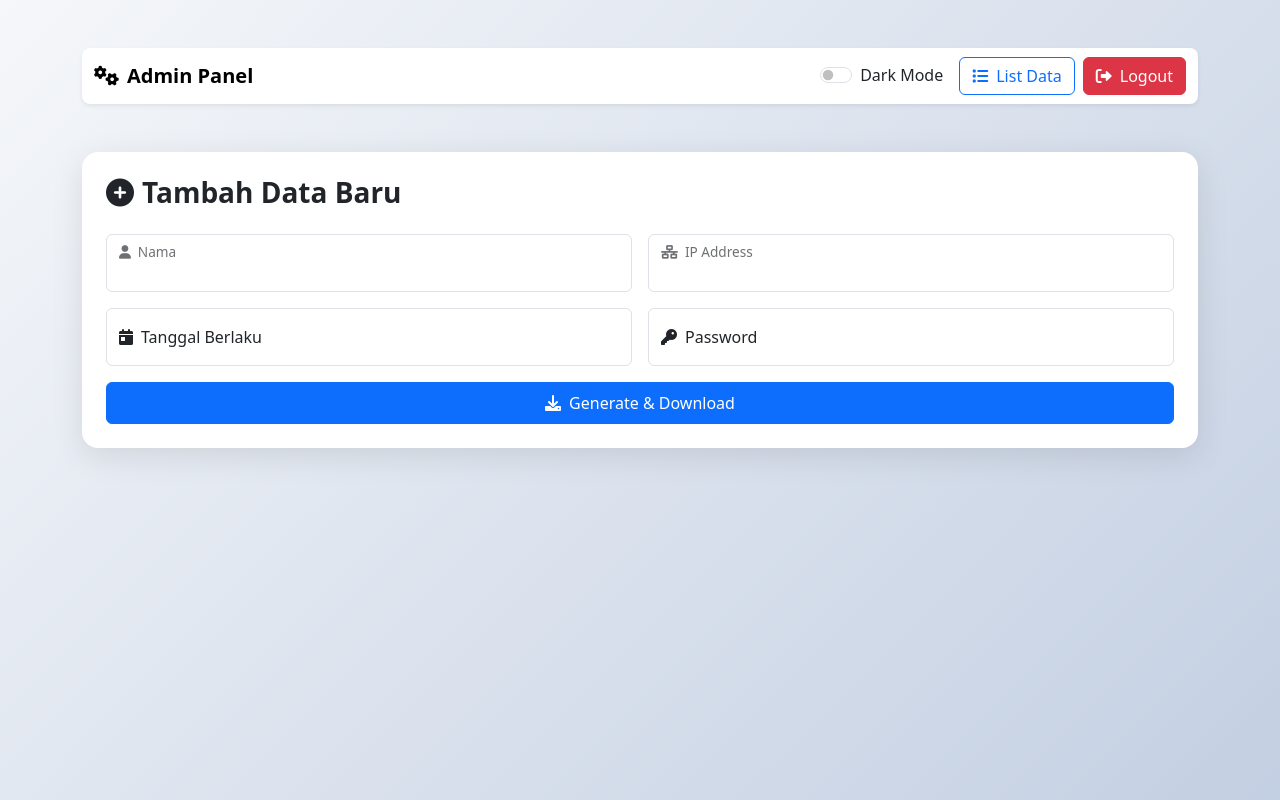
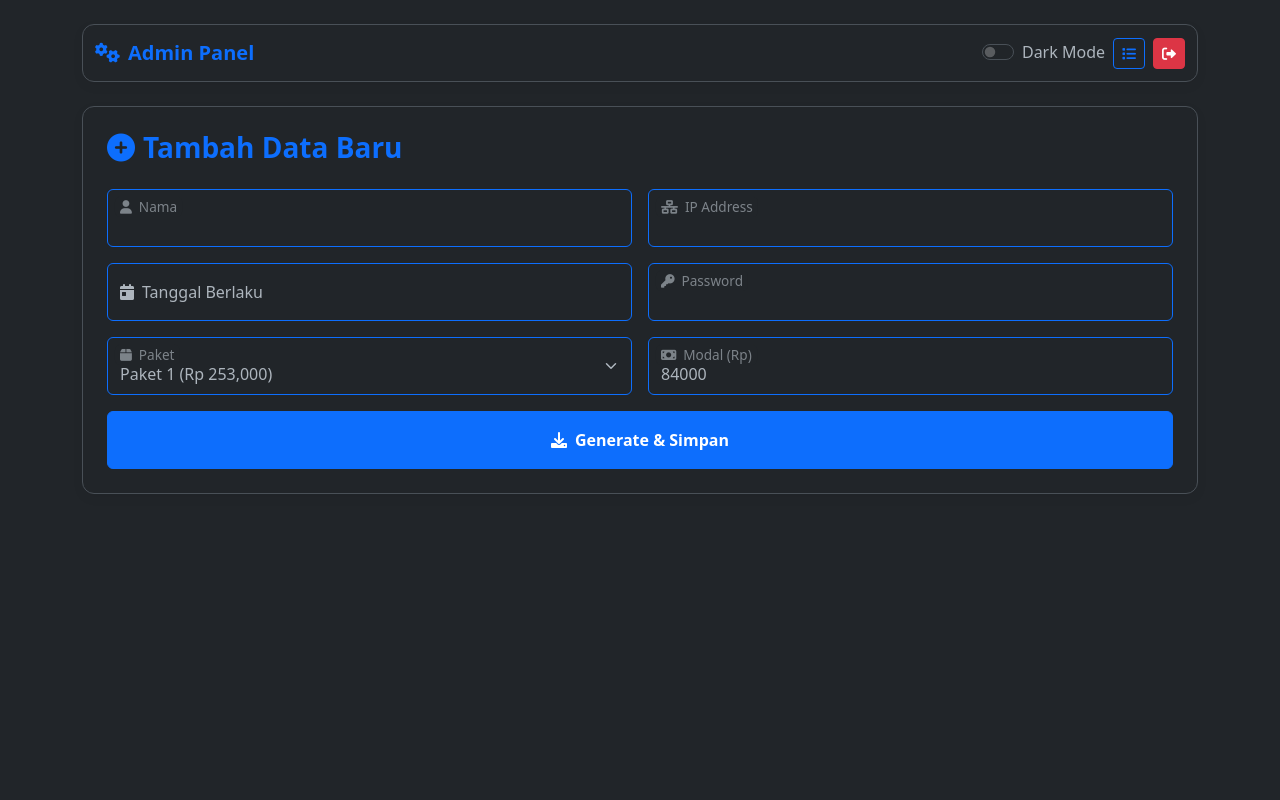
Before and after one commit to orlin24/adminpanel, a Flask app: page /admin in a window 1280 px wide. Run offline with Flask 3, Linux system fonts and the light colour scheme; the visitor is signed in with stand-in values (Sample User, id 1); some libraries are stand-ins or nearby versions.

Commit message:
Update admin.html

```diff
--- a/templates/admin.html
+++ b/templates/admin.html
@@ -1,6 +1,5 @@
-<!-- admin.html -->
 <!DOCTYPE html>
-<html lang="id" data-bs-theme="light">
+<html lang="id" data-bs-theme="dark">
   <head>
     <meta charset="UTF-8" />
     <meta name="viewport" content="width=device-width, initial-scale=1" />
@@ -15,64 +14,80 @@
     />
     <style>
       body {
-        background: linear-gradient(135deg, #f5f7fa 0%, #c3cfe2 100%);
+        background-color: #f8f9fa;
         min-height: 100vh;
+        transition: background 0.3s ease;
       }
-      .card {
-        border-radius: 1rem;
-        box-shadow: 0 8px 32px rgba(0, 0, 0, 0.1);
-        transition: transform 0.3s ease;
+      [data-bs-theme="dark"] body {
+        background-color: #212529;
       }
-      .card:hover {
-        transform: translateY(-5px);
+      .card-custom {
+        background: var(--bs-body-bg);
+        border: 1px solid var(--bs-border-color);
+        border-radius: 0.75rem;
+        box-shadow: 0 4px 12px rgba(0, 0, 0, 0.05);
+      }
+      .form-control:focus {
+        border-color: #6366f1;
+        box-shadow: 0 0 0 0.25rem rgba(99, 102, 241, 0.25);
       }
     </style>
     {% with messages = get_flashed_messages() %}{% if messages %}
+    <script src="https://cdn.jsdelivr.net/npm/sweetalert2@11"></script>
     <script>
-      alert("{{ messages[0] }}");
-      setTimeout(function () {
+      document.addEventListener("DOMContentLoaded", () => {
+        Swal.fire({
+          icon: "success",
+          title: "{{ messages[0] }}",
+          showConfirmButton: false,
+          timer: 2000,
+        }).then(() => {
           window.location.href = "{{ url_for('list_data') }}";
-      }, 3000);
+        });
+      });
     </script>
     {% endif %}{% endwith %}
   </head>
-  <body class="container py-5">
-    <nav class="navbar navbar-expand-lg bg-white rounded-3 shadow-sm mb-5">
+  <body class="container py-4">
+    <!-- Navbar -->
+    <nav class="navbar navbar-expand-lg card-custom mb-4">
       <div class="container-fluid">
-        <a class="navbar-brand fw-bold" href="#"
-          ><i class="fas fa-cogs me-2"></i>Admin Panel</a
+        <a class="navbar-brand fw-bold text-primary">
+          <i class="fas fa-cogs me-2"></i>Admin Panel
+        </a>
+        <div class="d-flex align-items-center gap-2">
+          <div class="form-check form-switch">
+            <input class="form-check-input" type="checkbox" id="themeSwitch" />
+            <label class="form-check-label d-none d-sm-block" for="themeSwitch"
+              >Dark Mode</label
             >
-        <div class="d-flex align-items-center">
-          <div class="form-check form-switch me-3">
-            <input class="form-check-input" type="checkbox" id="themeSwitch" />
-            <label class="form-check-label" for="themeSwitch">Dark Mode</label>
           </div>
           <a
             href="{{ url_for('list_data') }}"
-            class="btn btn-outline-primary me-2"
+            class="btn btn-outline-primary btn-sm"
           >
-            <i class="fas fa-list me-2"></i>List Data
+            <i class="fas fa-list"></i>
           </a>
-          <a href="{{ url_for('logout') }}" class="btn btn-danger">
-            <i class="fas fa-sign-out-alt me-2"></i>Logout
+          <a href="{{ url_for('logout') }}" class="btn btn-danger btn-sm">
+            <i class="fas fa-sign-out-alt"></i>
           </a>
         </div>
       </div>
     </nav>
 
-    <div class="card border-0">
-      <div class="card-body p-4">
-        <h3 class="mb-4 fw-bold">
+    <!-- Form Tambah Data -->
+    <div class="card-custom p-4">
+      <h3 class="mb-4 fw-bold text-primary">
         <i class="fas fa-plus-circle me-2"></i>Tambah Data Baru
       </h3>
 
       <form method="POST">
         <div class="row g-3">
-            <div class="col-md-6">
+          <div class="col-12 col-md-6">
             <div class="form-floating">
               <input
                 type="text"
-                  class="form-control"
+                class="form-control border-primary"
                 id="nama"
                 name="nama"
                 required
@@ -81,11 +96,11 @@
             </div>
           </div>
 
-            <div class="col-md-6">
+          <div class="col-12 col-md-6">
             <div class="form-floating">
               <input
                 type="text"
-                  class="form-control"
+                class="form-control border-primary"
                 id="ip"
                 name="ip"
                 required
@@ -96,31 +111,29 @@
             </div>
           </div>
 
-            <div class="col-md-6">
+          <div class="col-12 col-md-6">
             <div class="form-floating">
               <input
                 type="text"
-                  class="form-control"
+                class="form-control border-primary"
                 id="tanggal"
                 name="tanggal"
                 placeholder="DD/MM/YYYY"
                 required
               />
               <label for="tanggal"
-                  ><i class="fas fa-calendar-day me-2"></i>Tanggal
-                  Berlaku</label
+                ><i class="fas fa-calendar-day me-2"></i>Tanggal Berlaku</label
               >
             </div>
           </div>
 
-            <div class="col-md-6">
+          <div class="col-12 col-md-6">
             <div class="form-floating">
               <input
                 type="text"
-                  class="form-control"
+                class="form-control border-primary"
                 id="password"
                 name="password"
-                  placeholder="Generate secure password"
                 required
               />
               <label for="password"
@@ -129,17 +142,52 @@
             </div>
           </div>
 
+          <div class="col-12 col-md-6">
+            <div class="form-floating">
+              <select
+                class="form-select border-primary"
+                id="paket"
+                name="paket"
+                required
+              >
+                {% for nama_paket, harga in paket_harga.items() %}
+                <option value="{{ nama_paket }}">
+                  {{ nama_paket }} (Rp {{ harga | format }})
+                </option>
+                {% endfor %}
+              </select>
+              <label for="paket"><i class="fas fa-box me-2"></i>Paket</label>
+            </div>
+          </div>
+
+          <div class="col-12 col-md-6">
+            <div class="form-floating">
+              <input
+                type="number"
+                class="form-control border-primary"
+                id="modal"
+                name="modal"
+                value="84000"
+                required
+              />
+              <label for="modal"
+                ><i class="fas fa-money-bill me-2"></i>Modal (Rp)</label
+              >
+            </div>
+          </div>
+
           <div class="col-12">
-              <button class="btn btn-primary w-100 py-2" type="submit">
-                <i class="fas fa-download me-2"></i>Generate & Download
+            <button class="btn btn-primary w-100 py-3 fw-bold" type="submit">
+              <i class="fas fa-download me-2"></i>Generate & Simpan
             </button>
           </div>
         </div>
       </form>
     </div>
-    </div>
 
+    <script src="https://cdn.jsdelivr.net/npm/bootstrap@5.3.0/dist/js/bootstrap.bundle.min.js"></script>
     <script>
+      // Theme Toggle
       const themeSwitch = document.getElementById("themeSwitch");
       themeSwitch.addEventListener("change", () => {
         document.documentElement.setAttribute(
@@ -148,6 +196,5 @@
         );
       });
     </script>
-    <script src="https://cdn.jsdelivr.net/npm/bootstrap@5.3.0/dist/js/bootstrap.bundle.min.js"></script>
   </body>
 </html>
```
Lines whose indentation alone changed are shown as unchanged.
